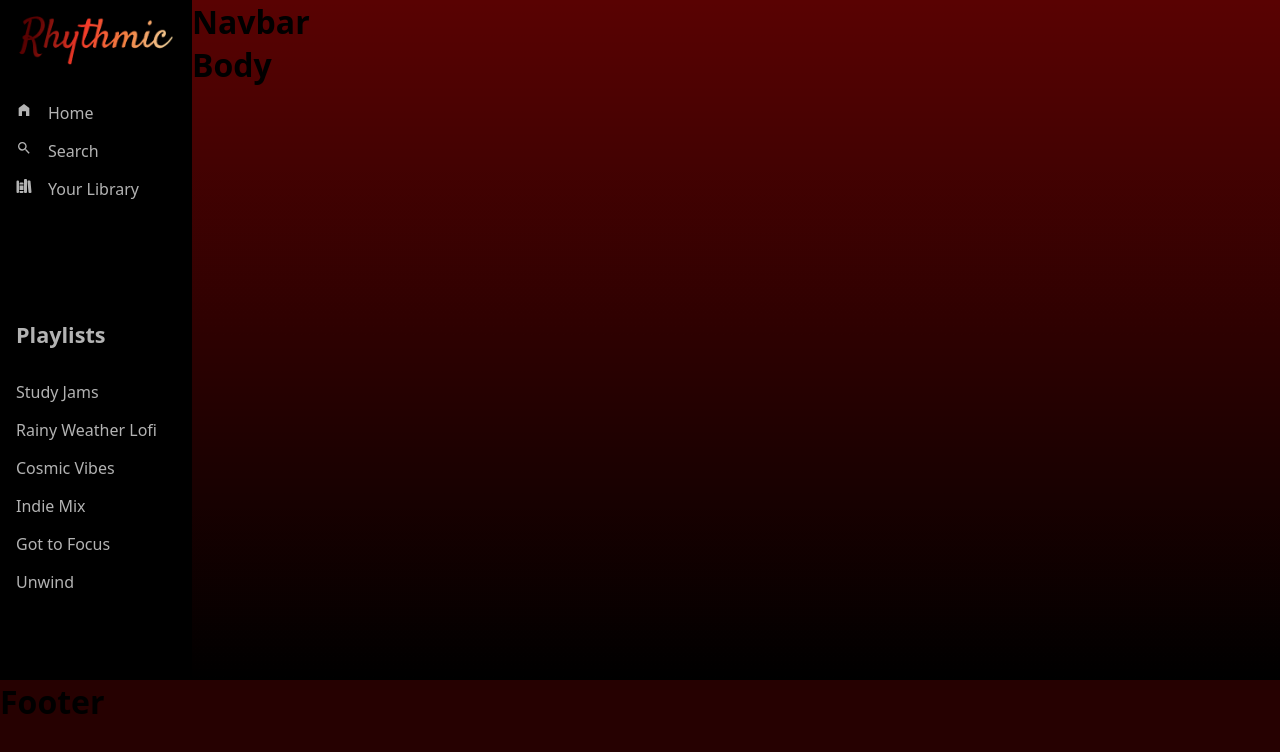
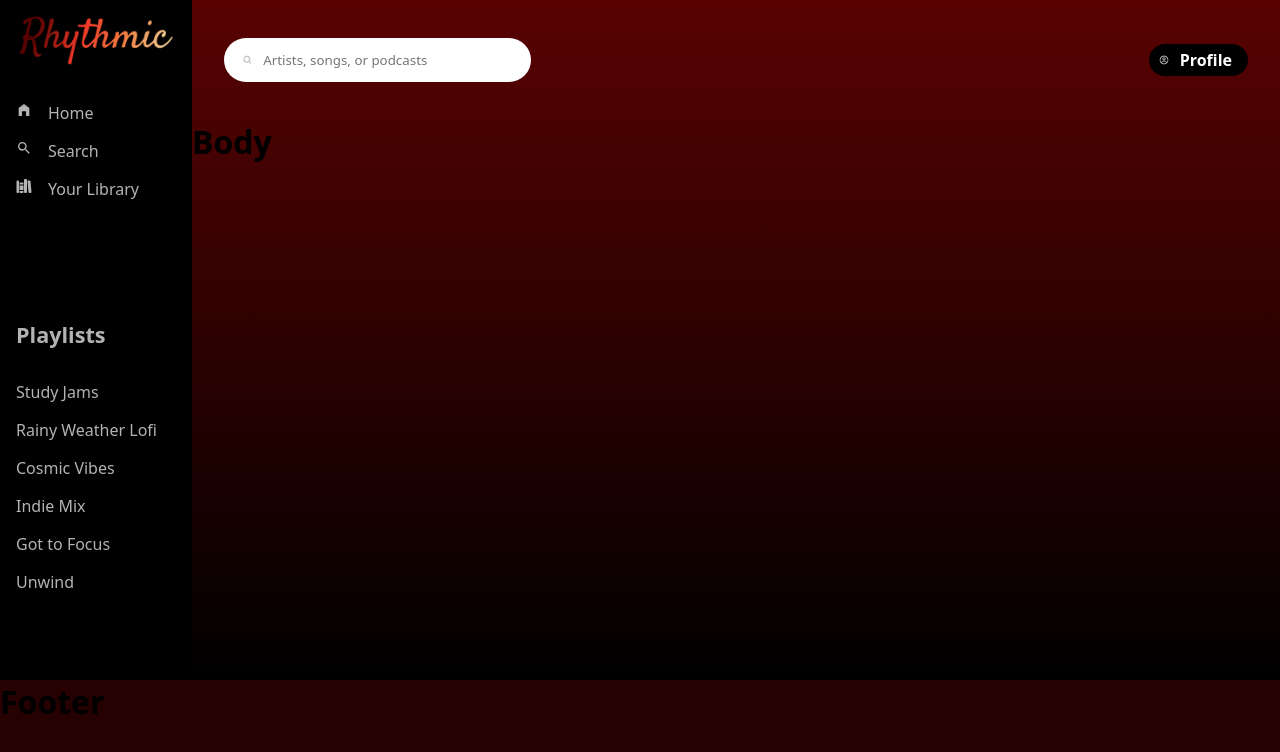
Before and after one commit to kdurrence2/react-project2, a React (Vite) app in the folder react-playlist-project/: page / in a window 1280 px wide. Shown: the top 752 px of the page. Built offline with nearby package versions, Linux system fonts and the light colour scheme.

Commit message:
Nav Bar is in and Works

```diff
--- a/react-playlist-project/src/components/Navbar.jsx
+++ b/react-playlist-project/src/components/Navbar.jsx
@@ -1,12 +1,82 @@
 import React from 'react'
+import styled from "styled-components";
+import {FaSearch} from "react-icons/fa";
+import {CgProfile} from "react-icons/cg";
 
 function Navbar() {
 
   return (
-    <>
-      <h1>Navbar</h1>
-    </>
+    <Container>
+      <div className="searchBar">
+            <FaSearch />
+            <input type="text" placeholder="Artists, songs, or podcasts" />
+      </div>
+      <div className="avatar">
+        <a href="#">
+            <CgProfile />
+            <span>Profile</span>
+        </a>
+
+      </div>
+    </Container>
   )
 }
 
+const Container = styled.div`
+    display: flex;
+    justify-content: space-between;
+    align-items: center;
+    padding: 2rem;
+    height: 15vh;
+    position: sticky;
+    top: 0;
+    transition: 0.3s ease-in-out;
+    background-color: none;
+
+    .searchBar {
+        background-color: white;
+        width: 30%;
+        padding: 0.4rem 1rem;
+        border-radius: 2rem;
+        display: flex;
+        align-items: center;
+        gap: 0.5rem;
+    }
+
+    input {
+        border: none;
+        height: 2rem;
+        width: 100%;
+        &:focus{
+            outline: none;
+        }
+
+    }
+    .avatar {
+        background-color: black;
+        padding: 0.3rem 0.4rem;
+        padding-right: 1rem;
+        border-radius: 2rem;
+        display: flex;
+        justify-content: center;
+        align-items: center;
+    }
+    a {
+        display: flex;
+        justify-content: center;
+        align-items: center;
+        gap: 0.5rem;
+        text-decoration: none;
+        color: white;
+        font-weight: bold;
+    }
+    svg {
+        font-size: 1.3rem
+        background-color: #282828;
+        padding: 0.2rem;
+        border-radius: 1rem;
+        color: #c7c5c5;
+    }
+`;
+
 export default Navbar
```
